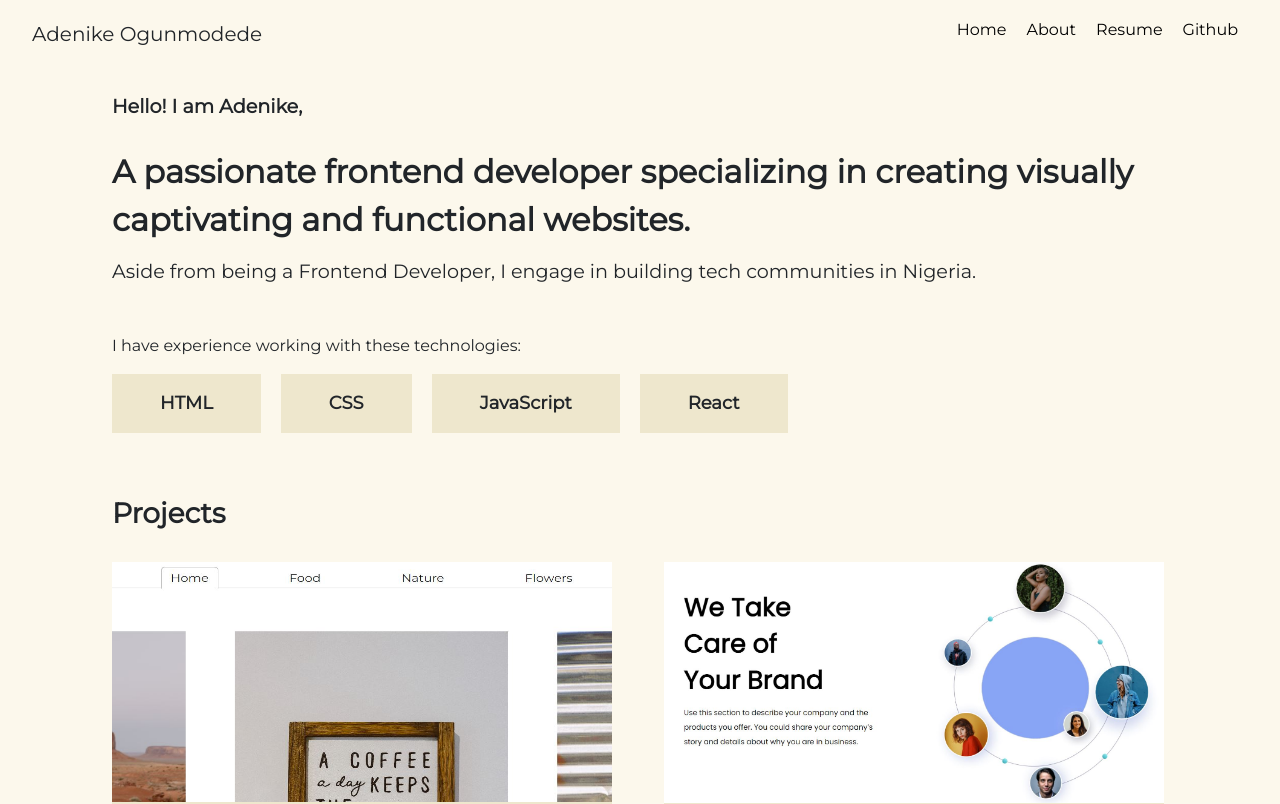
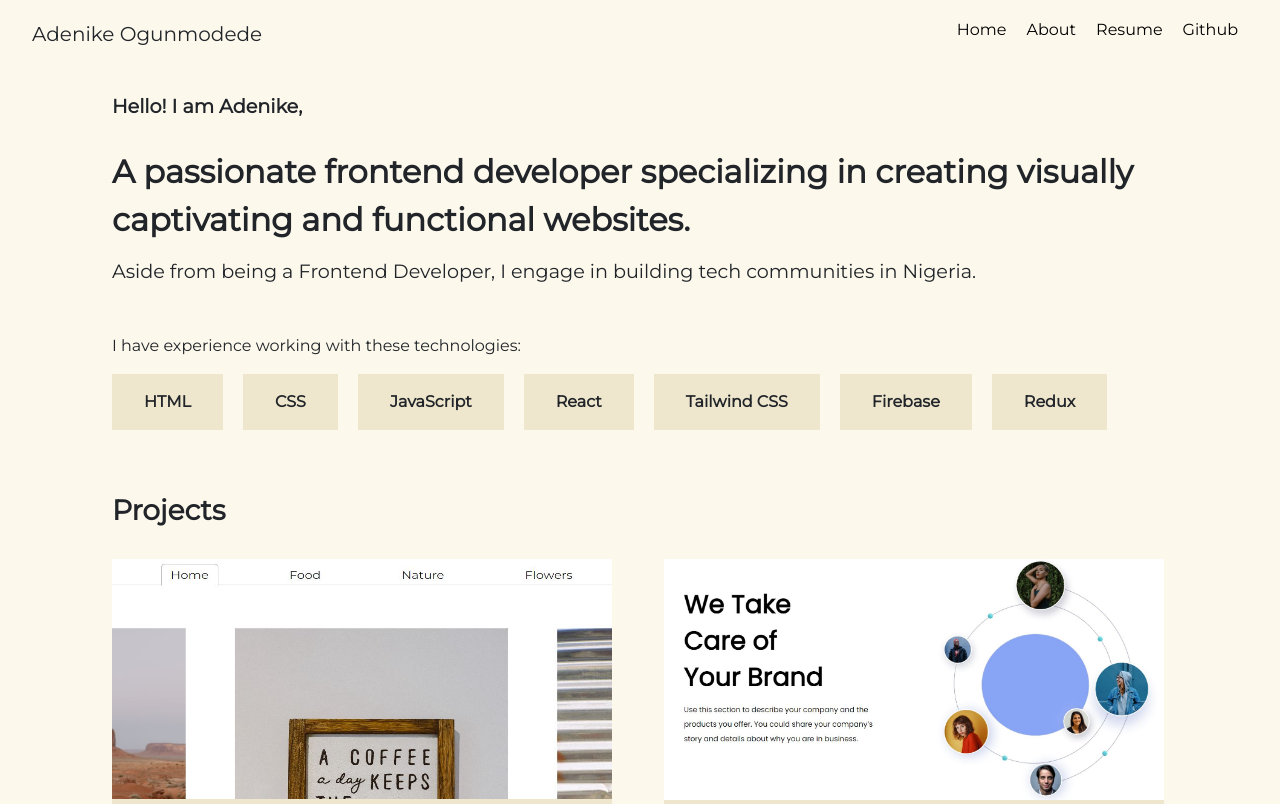
Before and after one commit to Denike-d/my-portfolio, a React (Create React App) app: page / in a window 1280 px wide. Shown: the top 804 px of the page. Built offline with nearby package versions, Linux system fonts and the light colour scheme.

Commit message:
added more technologies

```diff
--- a/src/component/Skills/Skills.js
+++ b/src/component/Skills/Skills.js
@@ -15,6 +15,9 @@ export default function Skills() {
         <p>CSS</p>
         <p>JavaScript</p>
         <p>React</p>
+        <p>Tailwind CSS</p>
+        <p>Firebase</p>
+        <p>Redux</p>
       </div>
     </div>
   );
--- a/src/component/Skills/Skills.scss
+++ b/src/component/Skills/Skills.scss
@@ -7,9 +7,9 @@
 
     }
     .skill p{
-        padding: 1rem 3rem;
+        padding: 1rem 2rem;
         background-color: #EEE7CD;
-        font-size: large;
+
         font-weight: 600;
     }
 }
```
